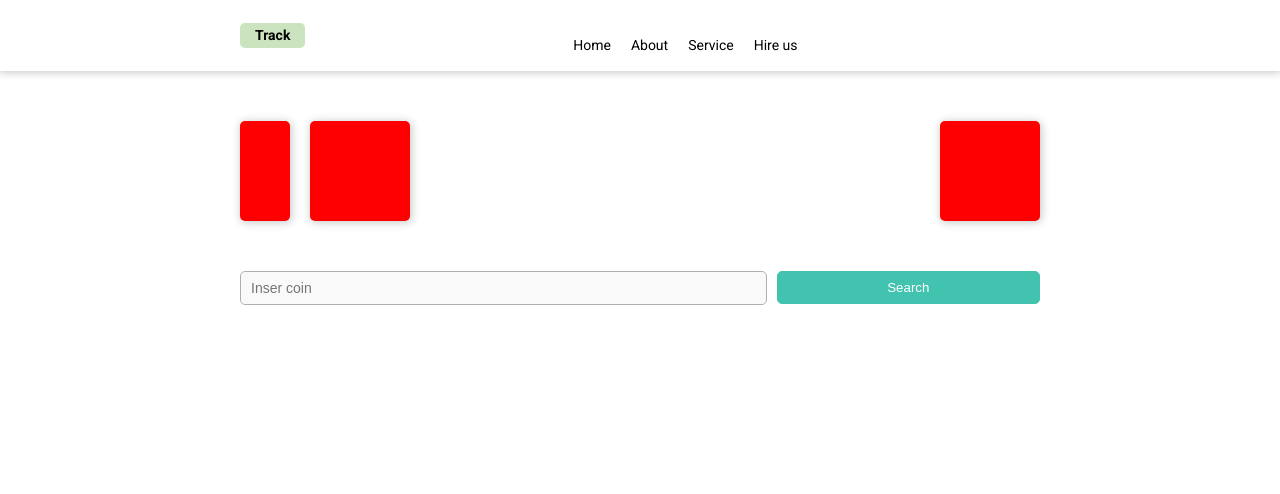
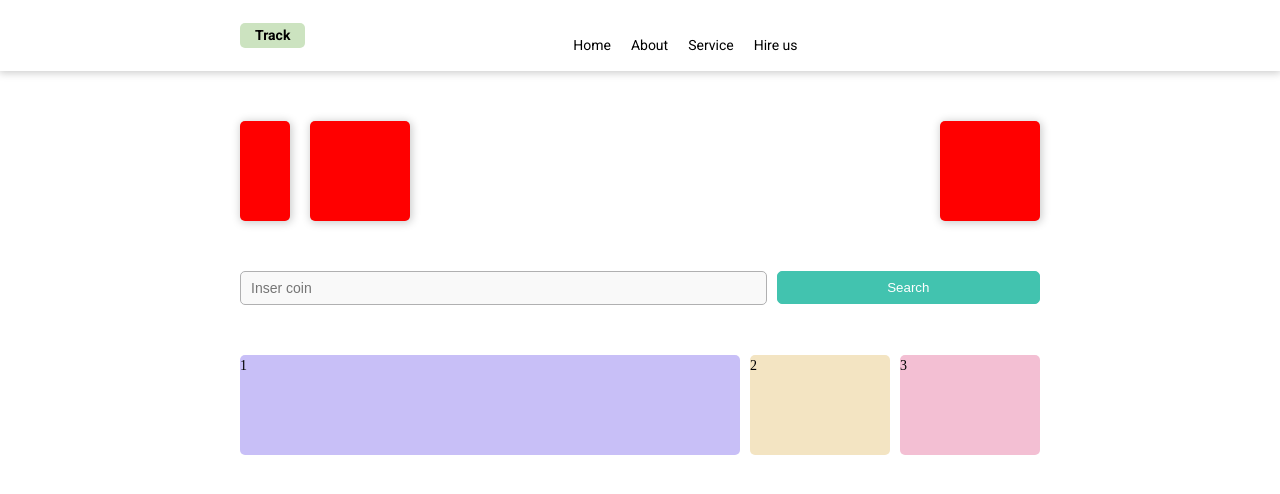
Before and after one commit to tomgin/testgit, a plain HTML site: page index.html in a window 1280 px wide. Drawn offline with nearby package versions, Linux system fonts and the light colour scheme.

Commit message:
layoutgridのminmax関数のテスト

```diff
--- a/index.html
+++ b/index.html
@@ -57,6 +57,9 @@
     <div class="item"></div>
 </div>
 
+<!-- ****************************************
+  form
+**************************************** -->
 <form action="" method="get">
 <div class="container2">
     <div class="item2">
@@ -68,5 +71,18 @@
 </div>
 </form>
 
+<!-- ****************************************
+  grid minmax
+**************************************** -->
+
+<div class="container3">
+  <div class="o-grid">
+    <div class="og_area og1">1</div>
+    <div class="og_area og2">2</div>
+    <div class="og_area og3">3</div>
+  </div>
+</div>
+
+
 </body>
 </html>
--- a/style.css
+++ b/style.css
@@ -120,3 +120,40 @@ input, button{
 	color: #fff;
 	border: 1px solid #42C3AF;
 }
+
+/*------------------------------
+      minmax
+--------------------------------*/
+.container3 {
+	margin: 0 auto;
+	max-width: 800px;
+	margin-top: 50px;
+}
+.o-grid {
+  display: grid;
+  grid-template-columns: minmax(200px, 500px) 1fr 1fr;
+  grid-gap: 1rem;
+}
+.og_area{
+	height: 100px;
+	border-radius: 5px;
+}
+.og1{
+	background-color: #C8BFF7;
+}
+.og2{
+	background-color: #F3E4C2;
+}
+.og3{
+	background-color: #F3BFD3;
+}
+
+@media (max-width: 767px){
+	.o-grid{
+		/*display: block;*/
+		grid-template-columns: repeat(auto-fit, minmax(150px, 1fr));
+	}
+	.og_area{
+		/*width: 100%;*/
+	}
+}
```
